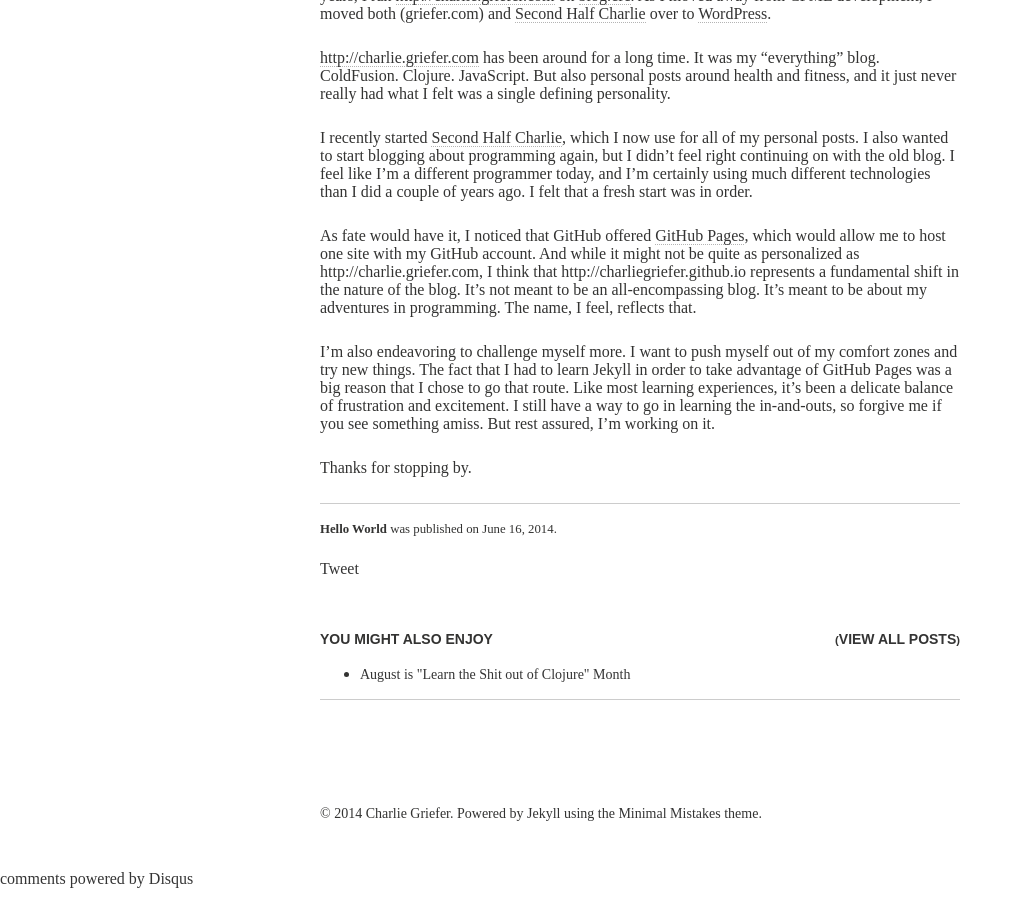
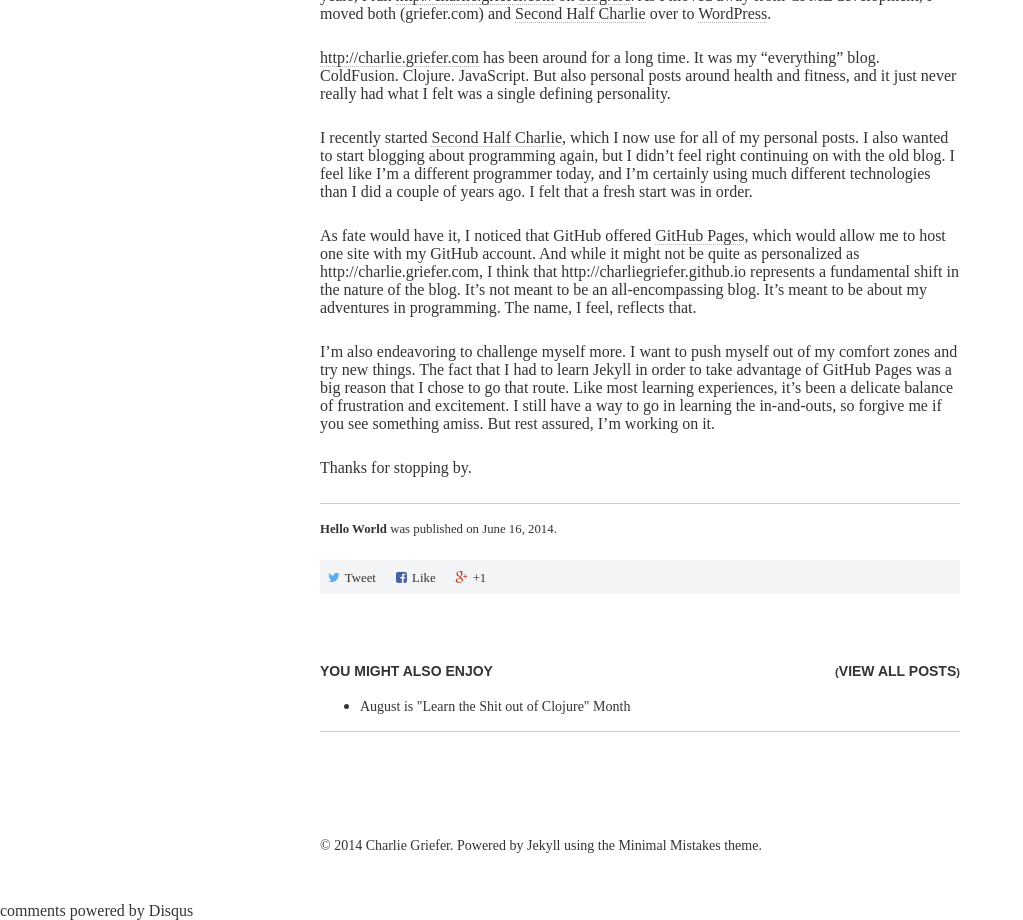
Before and after one commit to charliegriefer/charliegriefer.github.io, a Jekyll site: the page built from _posts/2014-06-16-hello-world.md, in a window 1280 px wide, cut to the strip 232-1152 px from the top of the page. Shown: the whole strip, without its empty margins (0-1023 px from the left). Built offline with Jekyll 4.4.1, drawn with Linux system fonts in a browser that asks for light colours; nearby versions of some CDN libraries; some web fonts are replaced; comment, search, counter and statistics services are not loaded; before the commit the page ends 1120 px from its top, so only the background shows below that.

Commit message:
included sharing template into post.html

```diff
--- a/_layouts/post.html
+++ b/_layouts/post.html
@@ -43,16 +43,14 @@
     <div class="article-wrap">
       {{ content }}
       <hr />
+
+
       <footer role="contentinfo">
         <div class="article-author-bottom">
           {% include _author-bio.html %}
         </div>
         <p class="byline"><strong>{{ page.title }}</strong> was published on <time datetime="{{ page.date | date_to_xmlschema }}">{{ page.date | date: "%B %d, %Y" }}</time>{% if page.modified %} and last modified on <time datetime="{{ page.modified | date: "%Y-%m-%d" }}">{{ page.modified | date: "%B %d, %Y" }}</time>{% endif %}.</p>
-
-
-<a href="https://twitter.com/share" class="twitter-share-button" data-via="charliegriefer">Tweet</a>
-<script>!function(d,s,id){var js,fjs=d.getElementsByTagName(s)[0],p=/^http:/.test(d.location)?'http':'https';if(!d.getElementById(id)){js=d.createElement(s);js.id=id;js.src=p+'://platform.twitter.com/widgets.js';fjs.parentNode.insertBefore(js,fjs);}}(document, 'script', 'twitter-wjs');</script>
-
+          {% include _sharing.html %}
       </footer>
     </div><!-- /.article-wrap -->
   {% if site.owner.disqus-shortname and page.comments == true %}
```
